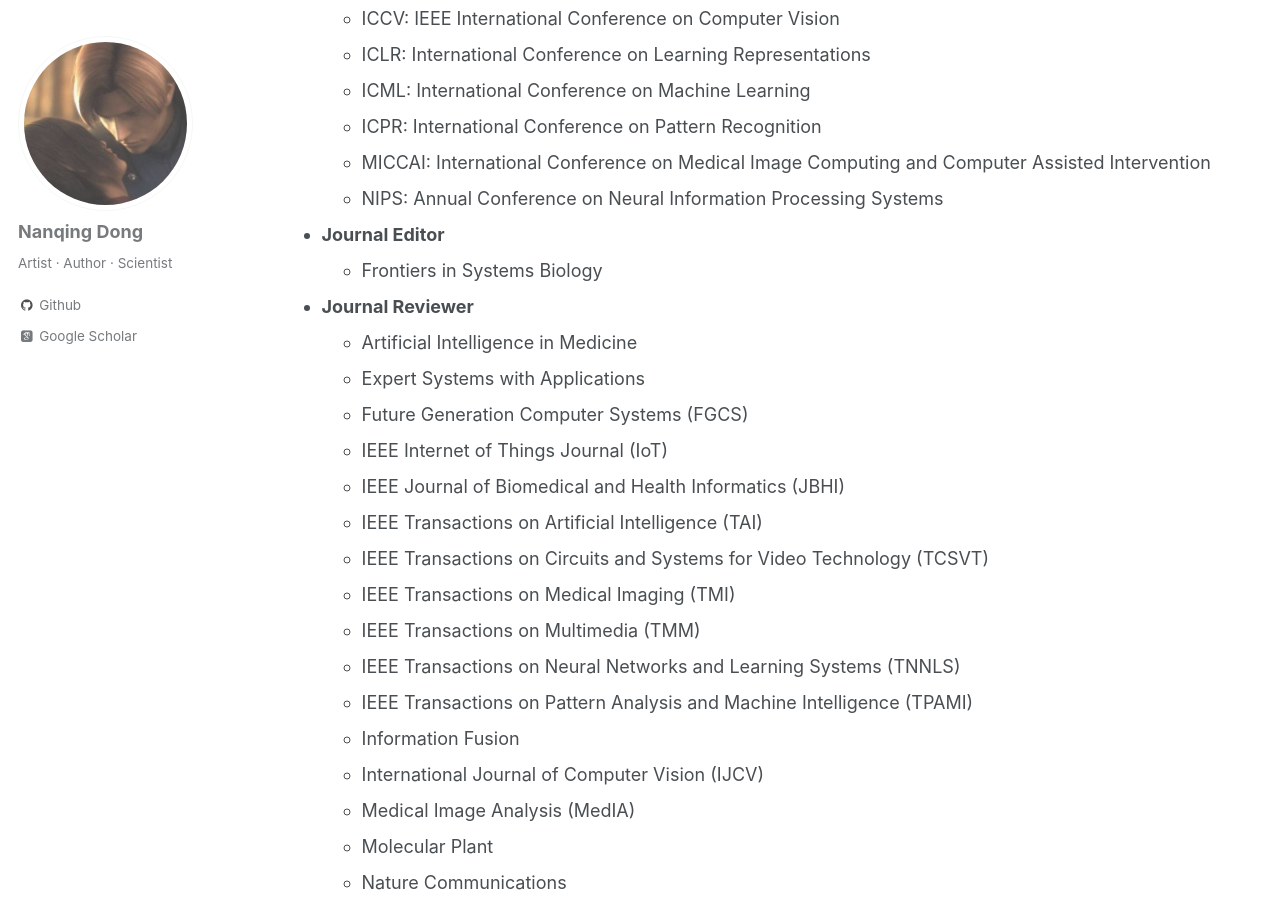
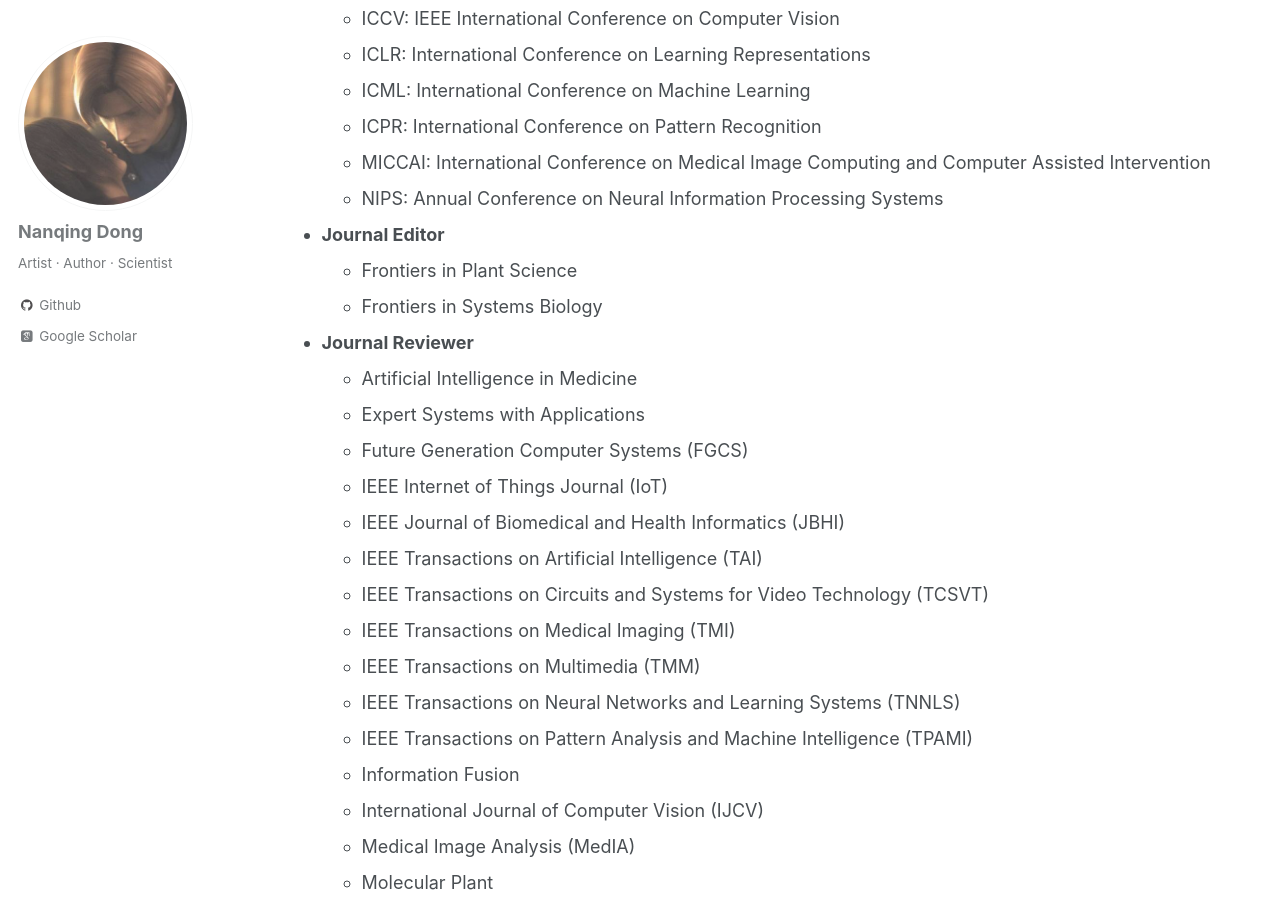
Before and after one commit to eveningdong/eveningdong.github.io, a Jekyll site: the page built from _pages/academic.md, in a window 1280 px wide and 900 px high, scrolled down 1111 px. Built offline with Jekyll 4.4.1, drawn with Linux system fonts in a browser that asks for light colours; some web fonts are replaced.

Commit message:
Update academic.md

```diff
--- a/_pages/academic.md
+++ b/_pages/academic.md
@@ -101,6 +101,7 @@ author_profile: true
   + NIPS: Annual Conference on Neural Information Processing Systems
 
 * **Journal Editor**
+  + Frontiers in Plant Science
   + Frontiers in Systems Biology
 
 * **Journal Reviewer**
```
